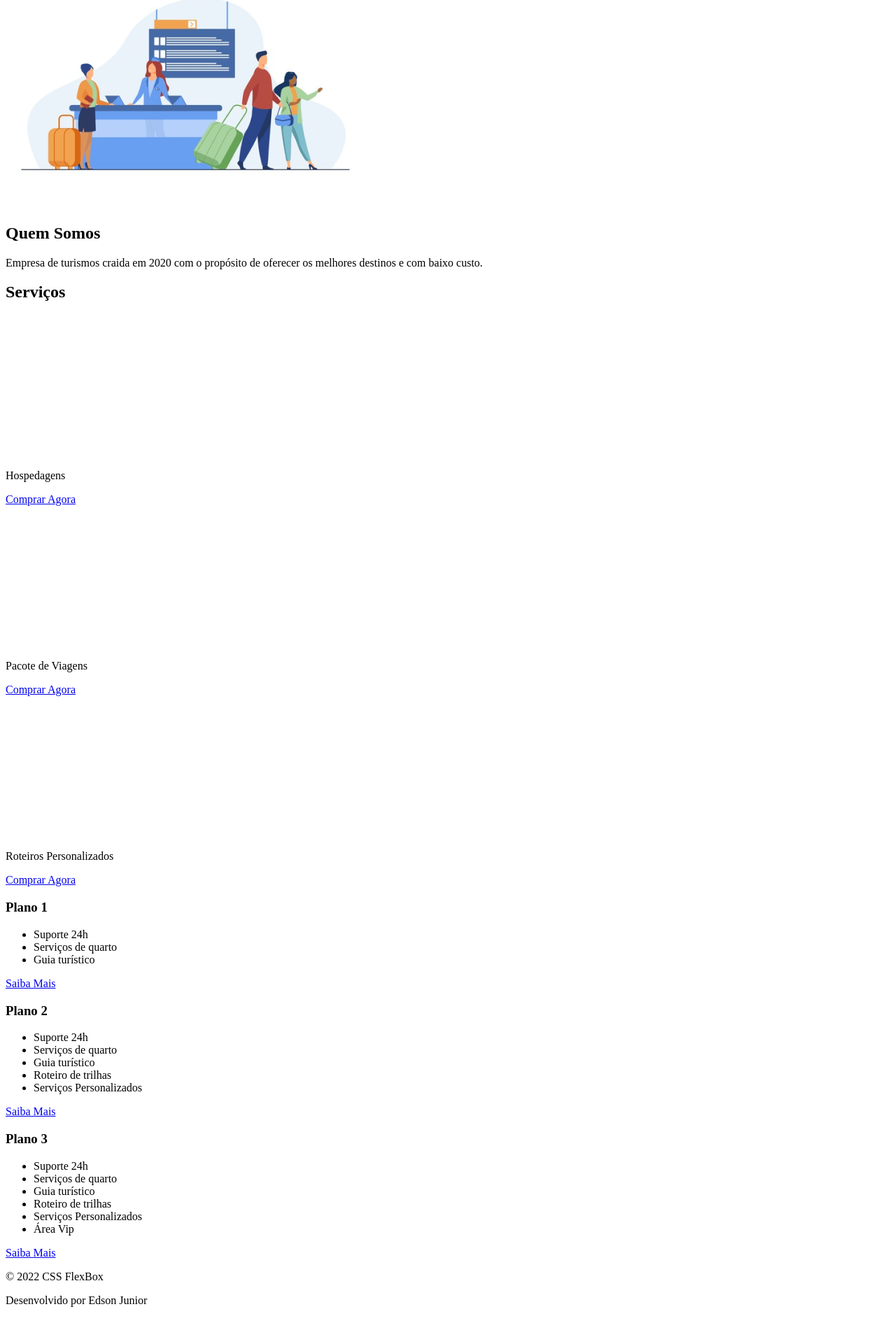
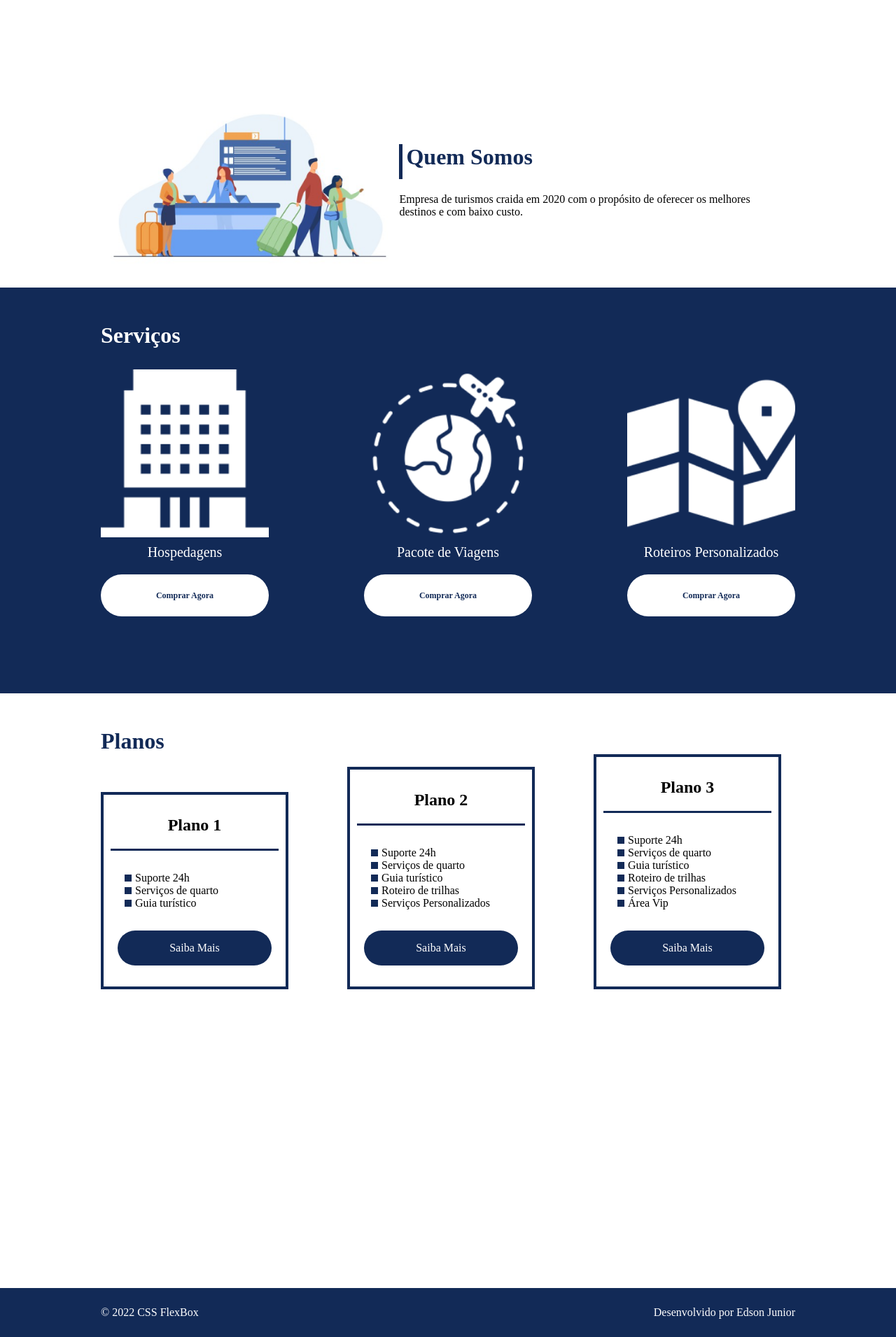
Before and after one commit to EdsonJunior29/FlexBox_Praticando, a plain HTML site: page index.html in a window 1280 px wide. Shown: the part 784-2695 px from the top of the page at 70% size. Before the commit the page ends 2668 px from the top, so only its background shows below. Drawn offline with Linux system fonts and the light colour scheme.

Commit message:
Finalizando o css.(FlexBox)

```diff
--- a/index.html
+++ b/index.html
@@ -9,19 +9,21 @@
 </head>
 <body>
     <header>
-        <h1>FlexTurismos</h1>
-        <ul>
+        <div class="flex-container menu">
+            <div><h1>FlexTurismos</h1></div>
+            <ul class="list-itens">
                 <li><a href="#quem-somos">Quem Somos</a></li>
                 <li><a href="#servicos">Serviços</a></li>
                 <li><a href="#planos">Planos</a></li>
             </ul>
+        </div>
     </header>
 
-    <div>
-        <div>
+    <div class="flex-container apresentacao">
+        <div class="texto-apresentacao">
             <h1>Flex <br>Turismos</h1>
             <p>O melhor serviço para você!</p>
-            <a href="">Saiba Mais!</a>
+            <a href="#" class="btn">Saiba Mais!</a>
         </div>
 
         <div>
@@ -29,53 +31,59 @@
          </div>
     </div>
 
-    <div>
-        <div>
-            <img src="/img/1-quem-somos.png" alt="Atendimento">
-        </div>
+    <div class="flex-container" id="quem-somos">
         <div>
             <h2>Quem Somos</h2>
             <p>Empresa de turismos craida em 2020 com o propósito de oferecer os melhores destinos e com baixo custo.</p>
         </div>
+        <div>
+            <img src="/img/1-quem-somos.png" alt="Atendimento">
+        </div>
     </div>
 
-    <div>
+    <div class="container-externo">
+        <div class="flex-container" id="servicos">
             <div>
                 <h2>Serviços</h2>
             </div>
-        <div>
-            <div>
+
+            <div class="lista-servicos">
+                <div class="item-servico">
                     <div><img src="/img/icon-2.png" alt="Hospedagem"></div>
                     <p>Hospedagens</p>
-                <a href="#">Comprar Agora</a>
+                    <a href="#" class="btn">Comprar Agora</a>
                 </div>
 
-            <div>
+                <div class="item-servico">
                     <div><img src="/img/icon-1.png" alt="Viagem"></div>
                     <p>Pacote de Viagens</p>
-                <a href="#">Comprar Agora</a>
+                    <a href="#" class="btn">Comprar Agora</a>
                 </div>
 
-            <div>
+                <div class="item-servico">
                     <div><img src="/img/icon-3.png" alt="roteiros personalizados"></div>
                     <p>Roteiros Personalizados</p>
-                <a href="#">Comprar Agora</a>
+                    <a href="#" class="btn">Comprar Agora</a>
                 </div>
 
             </div>
      </div>
-    <div>
-        <div>
+    </div>
+
+    <div class="flex-container" id="planos">
+        <div><h2>Planos</h2></div>
+        <div class="lista-plano">
+            <div class="item-plano">
                 <h3>Plano 1</h3>
                 <ul>
                     <li>Suporte 24h</li>
                     <li>Serviços de quarto</li>
                     <li>Guia turístico</li>
                 </ul>
-            <a href="#">Saiba Mais</a>
+                <a href="#" class="btn">Saiba Mais</a>
             </div>
 
-        <div>
+            <div class="item-plano">
                 <h3>Plano 2</h3>
                 <ul>
                     <li>Suporte 24h</li>
@@ -84,10 +92,10 @@
                     <li>Roteiro de trilhas</li>
                     <li>Serviços Personalizados</li>
                 </ul>
-            <a href="#">Saiba Mais</a>
+                <a href="#" class="btn">Saiba Mais</a>
             </div>
 
-        <div>
+            <div class="item-plano">
                 <h3>Plano 3</h3>
                 <ul>
                     <li>Suporte 24h</li>
@@ -97,13 +105,16 @@
                     <li>Serviços Personalizados</li>
                     <li>Área Vip</li>
                 </ul>
-            <a href="#">Saiba Mais</a>
+                <a href="#" class="btn">Saiba Mais</a>
+            </div>
         </div>
     </div>
 
     <footer>
+        <div class="flex-container footer">
             <p>&copy; 2022 CSS FlexBox</p>
             <p>Desenvolvido por Edson Junior</p>
+        </div>
     </footer>
 
 </body>
--- a/style.css
+++ b/style.css
@@ -0,0 +1,290 @@
+* {
+  margin: 0;
+  padding: 0;
+  font-size: "Open Sans", "sans-serif";
+}
+
+ul {
+  list-style: none;
+  margin: 0;
+  padding: 0;
+}
+
+ul li a {
+  text-decoration: none;
+}
+
+div img {
+  display: block;
+  width: 100%;
+}
+
+.flex-container {
+  display: flex;
+  max-width: 992px;
+  margin: auto;
+  width: 100%;
+  min-width: 320px;
+}
+
+header {
+  background-color: #122a57;
+  height: 100px;
+  display: flex;
+  align-items: center;
+  color: white;
+}
+
+header .list-itens {
+  display: flex;
+  width: 100%;
+  max-width: 260px;
+  justify-content: space-between;
+  align-items: center;
+}
+
+.list-itens li a {
+  color: white;
+}
+
+header .menu {
+  justify-content: space-between;
+}
+
+.apresentacao {
+  height: 100vh;
+  align-items: center;
+  justify-content: space-between;
+}
+
+.apresentacao .texto-apresentacao {
+  min-height: 200px;
+}
+
+.texto-apresentacao h1 {
+  color: #122a57;
+  font-size: 48px;
+  margin-bottom: 10px;
+}
+
+.btn {
+  background-color: #122a57;
+  color: white;
+  text-align: center;
+  border-radius: 30px;
+  width: 220px;
+  display: block;
+  text-decoration: none;
+  height: 50px;
+  line-height: 50px;
+  margin-top: 10px;
+  margin-bottom: 10px;
+}
+
+#quem-somos {
+  flex-direction: row-reverse;
+  align-items: center;
+  justify-content: space-between;
+}
+
+#quem-somos h2 {
+  font-size: 32px;
+  color: #122a57;
+  display: flex;
+  margin-bottom: 20px;
+}
+
+#quem-somos h2::before {
+  content: "";
+  height: 50px;
+  width: 5px;
+  margin-right: 5px;
+  background-color: #122a57;
+  position: relative;
+}
+
+#quem-somos p {
+  margin-bottom: 10px;
+  width: 90%;
+}
+
+#quem-somos img {
+  min-width: 420px;
+}
+
+.container-externo {
+  background-color: #122a57;
+  width: 100%;
+}
+
+#servicos {
+  flex-direction: column;
+  padding-top: 50px;
+  padding-bottom: 100px;
+}
+
+#servicos h2 {
+  color: white;
+  font-size: 32px;
+  margin-bottom: 30px;
+}
+
+.lista-servicos {
+  display: flex;
+  justify-content: space-between;
+}
+
+.lista-servicos .item-servico {
+  text-align: center;
+}
+
+.item-servico a {
+  width: 220px;
+  background-color: white;
+  border-radius: 30px;
+  height: 50px;
+  text-align: center;
+  line-height: 50px;
+  margin-top: 20px;
+  padding: 5px 10px;
+  text-decoration: none;
+  font-size: 12px;
+  color: #122a57;
+  font-weight: 700;
+}
+
+.item-servico p {
+  font-weight: 700px;
+  font-size: 20px;
+  color: white;
+  margin-top: 10px;
+  margin-bottom: 10px;
+}
+
+.item-servico img {
+  font-weight: 80%;
+  margin: auto;
+}
+
+#planos {
+  flex-direction: column;
+  min-height: 100vh;
+  padding-top: 50px;
+}
+
+#planos h2 {
+  font-size: 32px;
+  color: #122a57;
+}
+
+.lista-plano {
+  display: flex;
+  align-items: flex-end;
+  justify-content: space-between;
+}
+
+.item-plano {
+  flex: 1;
+  border: 4px solid #122a57;
+  margin-right: 20px;
+  padding: 10px;
+  max-width: 240px;
+}
+
+.item-plano .btn {
+  margin: auto;
+  margin-bottom: 20px;
+  margin-top: 20px;
+}
+
+.item-plano h3 {
+  font-size: 24px;
+  display: flex;
+  flex-direction: column;
+  text-align: center;
+  margin-top: 20px;
+}
+
+.item-plano h3::after {
+  content: "";
+  background-color: #122a57;
+  width: 100%;
+  height: 3px;
+  margin-top: 20px;
+  margin-bottom: 20px;
+}
+
+.item-plano ul {
+  padding: 10px 20px;
+  display: flex;
+  flex-direction: column;
+  margin-bottom: 10px;
+}
+
+.item-plano ul li {
+  display: flex;
+  flex-wrap: nowrap;
+  align-items: center;
+}
+
+.item-plano ul li::before {
+  content: "";
+  width: 10px;
+  height: 10px;
+  background-color: #122a57;
+  margin-right: 5px;
+}
+
+footer {
+  background-color: #122a57;
+  height: 70px;
+  display: flex;
+  align-items: center;
+}
+footer .footer {
+  justify-content: space-between;
+  color: white;
+}
+
+/*mobile*/
+
+@media (max-width: 992px) {
+  .flex-container {
+    flex-direction: column;
+  }
+  .apresentacao {
+    flex-direction: column-reverse;
+  }
+  .apresentacao .texto-apresentacao {
+    width: 100%;
+  }
+  #quem-somos {
+    flex-direction: column-reverse;
+  }
+  .lista-servicos {
+    flex-direction: column;
+  }
+
+  #quem-somos img {
+    min-width: 320px;
+    margin: auto;
+  }
+
+  .item-servico img {
+    width: 50%;
+    margin: auto;
+  }
+
+  .lista-plano {
+    flex-direction: column;
+    align-items: flex-start;
+    padding: 20px;
+  }
+
+  .lista-plano .item-plano {
+    max-width: 90%;
+    margin: auto;
+    width: 100%;
+    margin-bottom: 20px;
+  }
+}
```
Lines whose indentation alone changed are shown as unchanged.
